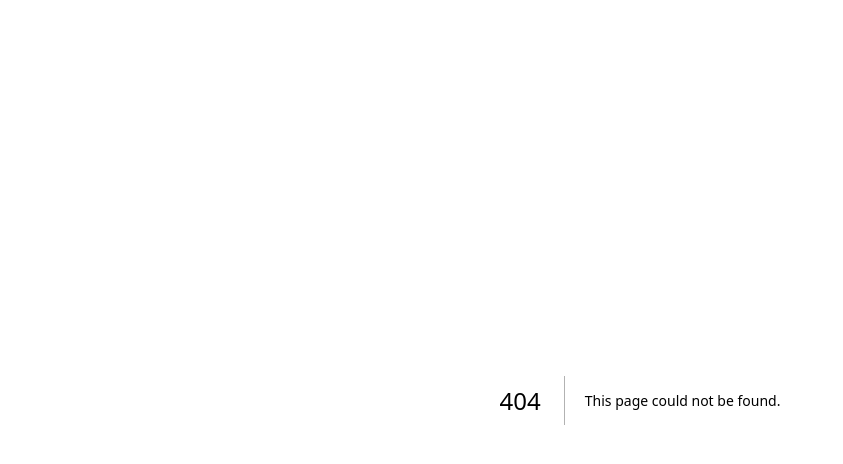
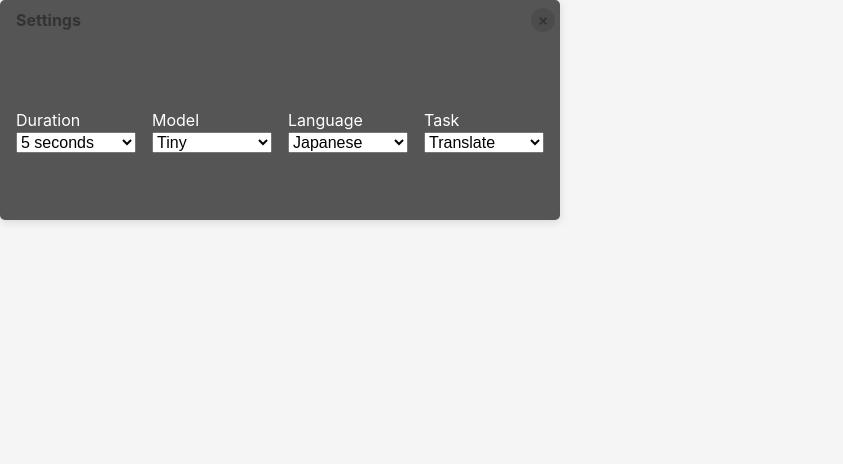
Before and after one commit to ds-astroboy/openai-whisper, a Next.js app: page /components/dialog in a window 1280 px wide. Before the commit this address had no page. Shown: the top 464 px of the page, without its empty margins (0-843 px from the left). Built offline with nearby package versions, Linux system fonts and the light colour scheme.

Commit message:
add settings dialog

```diff
--- a/next.config.js
+++ b/next.config.js
@@ -28,9 +28,12 @@ module.exports = {
       PROJECT_ROOT: __dirname,
     },
     trailingSlash: true,
-    exportPathMap: function() {
+    exportPathMap: async function(
+      defaultPathMap,
+      { dev, dir, outDir, distDir, buildId }
+    ) {
       return {
-        '/': { page: '/' }
+        '/': { page: '/' },
       };
     }
 }
--- a/pages/api/transcribe.js
+++ b/pages/api/transcribe.js
@@ -1,6 +1,7 @@
 import nextConnect from 'next-connect'
 import multer from 'multer'
 import { exec } from 'child_process'
+import getConfig from 'next/config'
 
 const upload = multer({
     storage: multer.diskStorage({
@@ -22,16 +23,19 @@ const uploadMiddleware = upload.single('file')
 
 apiRoute.use(uploadMiddleware)
 
+const { serverRuntimeConfig } = getConfig()
+
 apiRoute.post((req, res) => {
 
-    console.log("dirname", __dirname)
+    const options = JSON.parse(req.body.options)
 
     const filename = req.file.path
+    const outputDir = serverRuntimeConfig.PROJECT_ROOT + '/public/uploads'
 
-    //exec(`whisper './${filename}' --model tiny --language Japanese --task translate`, (err, stdout, stderr) => {
-    //exec(`whisper './${filename}' --language Japanese --task translate`, (err, stdout, stderr) => {
-    exec(`whisper './${filename}' --model tiny --language Japanese --task translate`, (err, stdout, stderr) => {
-            if (err) {
+    let sCommand = `whisper './${filename}' --model ${options.model} --language ${options.language} --task ${options.task} --output_dir '${outputDir}'`
+
+    exec(sCommand, (err, stdout, stderr) => {
+        if (err) {
             res.send({ status: 300, error: err, out: null, file: null })
         } else {
             res.send({ status: 200, error: stderr, out: stdout, file: req.file })
--- /dev/null
+++ b/pages/components/dialog.js
@@ -0,0 +1,59 @@
+import React from 'react'
+import classes from './dialog.module.css'
+import IconButton from './iconbutton'
+
+function Dialog(props) {
+
+    return (
+        <div className={classes.dialog}>
+            <div className={classes.header}>
+                <h4 className={classes.title}>Settings</h4>
+                <IconButton onClick={props.onClose}>
+                    <div className={classes.times}><span>&times;</span></div>
+                </IconButton>
+            </div>
+            <div className={classes.main}>
+                <div className={classes.form}>
+                    <div className={classes.item}>
+                        <label>Duration</label>
+                        <select value={props.duration} onChange={(e) => props.onChangeDuration(e.target.value)}>
+                            <option value={5}>5 seconds</option>
+                            <option value={10}>10 seconds</option>
+                            <option value={15}>15 seconds</option>
+                            <option value={20}>20 seconds</option>
+                            <option value={25}>25 seconds</option>
+                            <option value={30}>30 seconds</option>
+                        </select>
+                    </div>
+                    <div className={classes.item}>
+                        <label>Model</label>
+                        <select value={props.model} onChange={(e) => props.onChangeModel(e.target.value)}>
+                            <option value="tiny">Tiny</option>
+                            <option value="tiny.en">Tiny.en</option>
+                            <option value="base">Base</option>
+                            <option value="base.en">Base.en</option>
+                            <option value="small">Small</option>
+                            <option value="small.en">Small.en</option>
+                        </select>
+                    </div>
+                    <div className={classes.item}>
+                        <label>Language</label>
+                        <select value={props.language} onChange={(e) => props.onChangeLanguage(e.target.value)}>
+                            <option value="Japanese">Japanese</option>
+                            <option value="English">English</option>
+                        </select>
+                    </div>
+                    <div className={classes.item}>
+                        <label>Task</label>
+                        <select value={props.task} onChange={(e) => props.onChangeTask(e.target.value)}>
+                            <option value="translate">Translate</option>
+                            <option value="transcribe">Transcribe</option>
+                        </select>
+                    </div>
+                </div>
+            </div>
+        </div>
+    )
+}
+
+export default Dialog
--- /dev/null
+++ b/pages/components/dialog.module.css
@@ -0,0 +1,69 @@
+.dialog {
+    box-shadow: rgba(99, 99, 99, 0.2) 0px 2px 8px 0px;
+    background-color: #555;
+    border-radius: 5px;
+    position: relative;
+    width: 80%;
+    max-width: 560px;
+    height: 220px;
+    overflow: hidden;
+}
+.header {
+    position: relative;
+    height: 40px;
+    padding: 0 0.3em 0 1em;
+    box-sizing: border-box;
+    display: flex;
+    justify-content: space-between;
+    align-items: center;
+}
+.title {
+    margin: 0;
+}
+.times {
+    background-color: #4c4c4c;
+    border-radius: 50%;
+    font-size: 1em;
+    font-weight: 600;
+    width: 24px;
+    height: 24px;
+    display: flex;
+    justify-content: center;
+    align-items: center;
+}
+.main {
+    position: relative;
+    height: calc(100% - 40px);
+    display: flex;
+    justify-content: center;
+    align-items: center;
+}
+.form {
+    position: relative;
+    width: calc(100% - 2em);
+}
+.item {
+    position: relative;
+    margin-bottom: 5px;
+    display: flex;
+    justify-content: space-between;
+}
+.item label {
+    font-size: 1em;
+    color: #fff;
+}
+.item select {
+    width: 120px;
+    font-size: 1em;
+}
+
+@media screen and (min-width: 600px) {
+    .form {
+        display: flex;
+        justify-content: space-between;
+    }
+    .item {
+        flex-direction: column;
+        margin-bottom: 0;
+    }
+}
--- a/pages/components/message.module.css
+++ b/pages/components/message.module.css
@@ -1,4 +1,5 @@
 .message {
+    box-shadow: rgba(99, 99, 99, 0.2) 0px 2px 8px 0px;
     background-color: #5559;
     border-radius: 0.2em;
     position: relative;
--- a/pages/index.module.css
+++ b/pages/index.module.css
@@ -101,6 +101,19 @@
     align-items: center;
 }
 
+.dialog {
+    background-color: #2229;
+    position: absolute;
+    left: 0;
+    top: 0;
+    width: 100%;
+    height: 100%;
+    z-index: 5;
+    display: flex;
+    justify-content: center;
+    align-items: center;
+}
+
 @media screen and (min-width: 600px) {
 
     .container {
```
Also changed, not shown: pages/index.js (+43 -21 lines), pages/lib/upload.js (+2 -9 lines).
